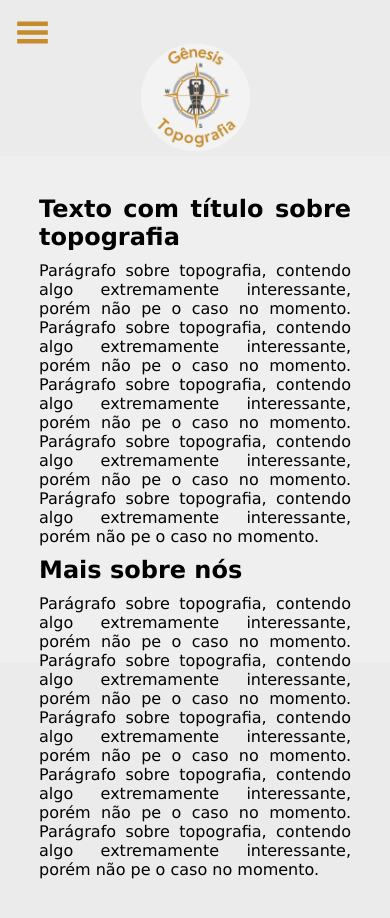
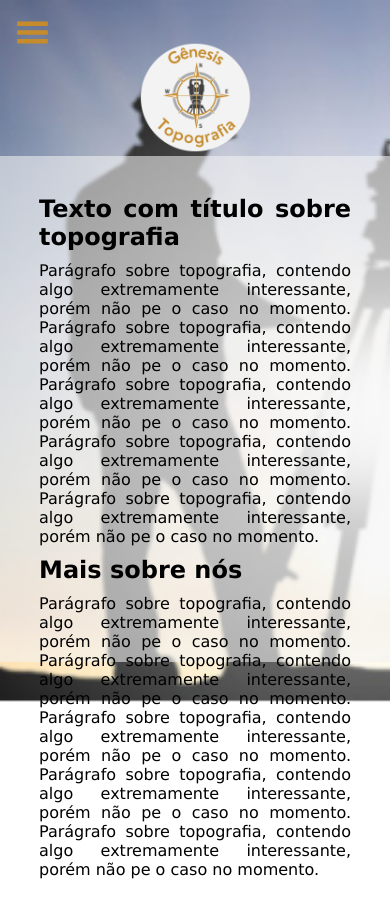
Before and after one commit to LuckeSilver/genesis, a React (Create React App) app: page /sobre in a window 390 px wide. Shown: the top 918 px of the page. Built offline with nearby package versions, Linux system fonts and the light colour scheme.

Commit message:
teste backgroudn sobre

```diff
--- a/src/pages/Sobre/styles.css
+++ b/src/pages/Sobre/styles.css
@@ -70,6 +70,13 @@
 
 @media(max-width: 550px) {
 
+  .container {
+    background-image: url("../../assets/background.jpg");
+    background-color: rgba(243, 243, 243, 0.87);
+    background-size:cover;
+    background-repeat: repeat-y;
+  }
+
   .conteudo-principal {
     flex-direction: column;
   }
```
Also changed, not shown: src/assets/background.jpg.
